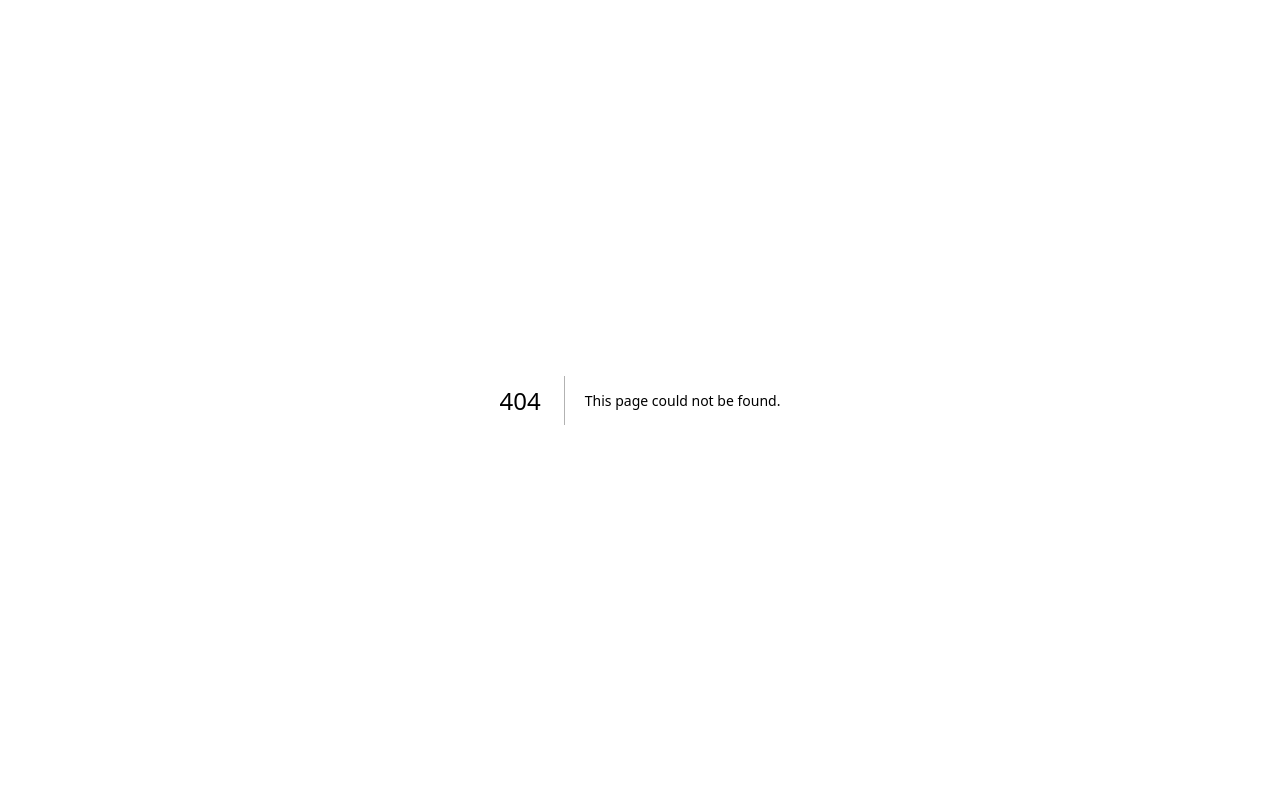
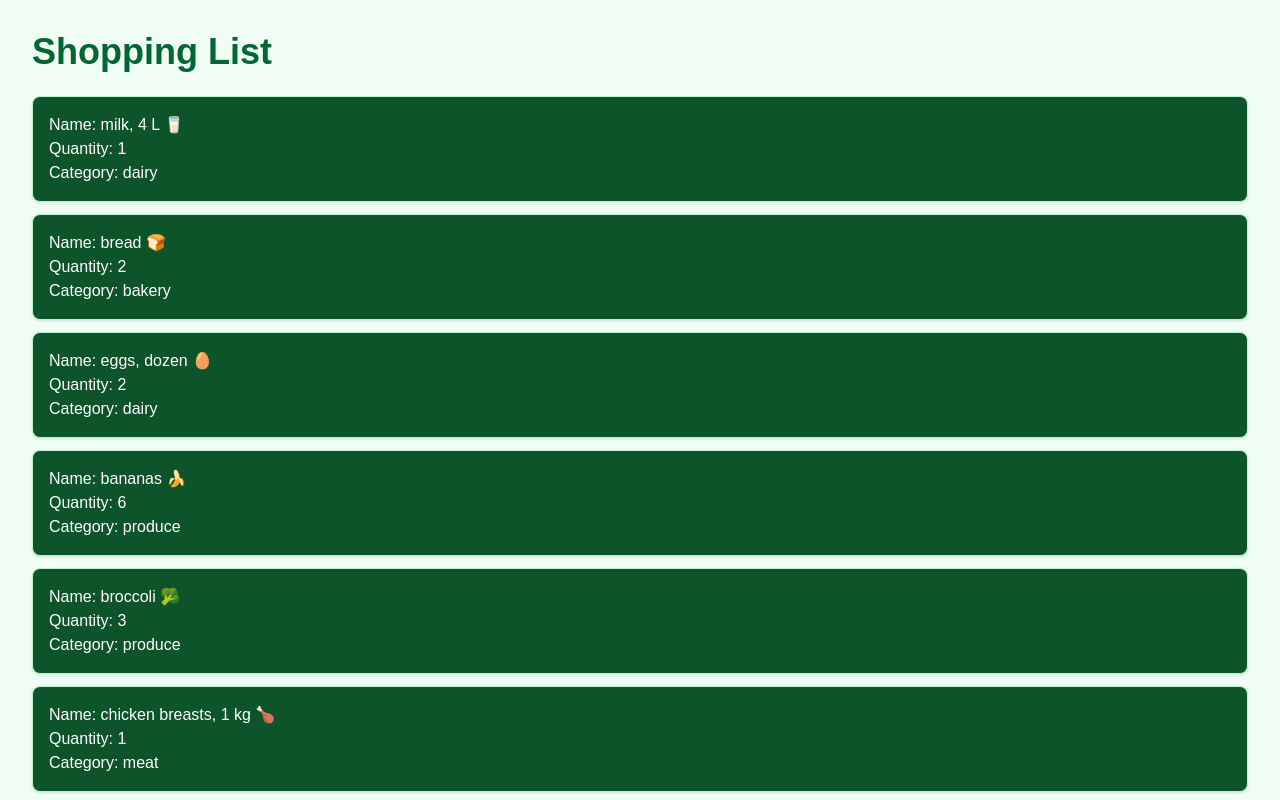
Before and after one commit to oniyemorolake-dev/cprg306-assignments, a Next.js app: page /week-3 in a window 1280 px wide. Before the commit this address had no page. Shown: the top 800 px of the page. Built offline with nearby package versions, Linux system fonts and the light colour scheme.

Commit message:
Add Week 3 shopping list assignment

```diff
--- a/app/page.tsx
+++ b/app/page.tsx
@@ -5,6 +5,7 @@ export default function Home() {
     <main>
       <h1>CPRG 306: Web Development 2 - Assignments</h1>
       <Link href="/week-2">Week 2</Link>
+      <Link href="/week-3">Week 3</Link>
       <p>Assignments and projects for this course.</p>
     </main>
   );
--- /dev/null
+++ b/app/week-3/item-list.js
@@ -0,0 +1,104 @@
+import Item from "./item";
+
+export default function ItemList() {
+   const item1 = {
+  name: "milk, 4 L 🥛",
+  quantity: 1,
+  category: "dairy",
+};
+
+const item2 = {
+  name: "bread 🍞",
+  quantity: 2,
+  category: "bakery",
+};
+
+const item3 = {
+  name: "eggs, dozen 🥚",
+  quantity: 2,
+  category: "dairy",
+};
+
+const item4 = {
+  name: "bananas 🍌",
+  quantity: 6,
+  category: "produce",
+};
+
+const item5 = {
+  name: "broccoli 🥦",
+  quantity: 3,
+  category: "produce",
+};
+
+const item6 = {
+  name: "chicken breasts, 1 kg 🍗",
+  quantity: 1,
+  category: "meat",
+};
+
+const item7 = {
+  name: "pasta sauce 🍝",
+  quantity: 3,
+  category: "canned goods",
+};
+
+const item8 = {
+  name: "spaghetti, 454 g 🍝",
+  quantity: 2,
+  category: "dry goods",
+};
+
+const item9 = {
+  name: "toilet paper, 12 pack 🧻",
+  quantity: 1,
+  category: "household",
+};
+
+const item10 = {
+  name: "paper towels, 6 pack",
+  quantity: 1,
+  category: "household",
+};
+
+const item11 = {
+  name: "dish soap 🍽️",
+  quantity: 1,
+  category: "household",
+};
+
+const item12 = {
+  name: "hand soap 🧼",
+  quantity: 4,
+  category: "household",
+};
+
+const items = [
+  item1,
+  item2,
+  item3,
+  item4,
+  item5,
+  item6,
+  item7,
+  item8,
+  item9,
+  item10,
+  item11,
+  item12,
+
+];
+
+    return (
+        <ul className="space-y-3">
+            {items.map((item) => (
+                <Item
+                    key={item.name}
+                    name={item.name}
+                    quantity={item.quantity}
+                    category={item.category}
+                />
+            ))}
+        </ul>
+    );
+}
--- /dev/null
+++ b/app/week-3/item.js
@@ -0,0 +1,9 @@
+export default function Item({name, quantity, category}) {
+    return (
+        <li className="rounded-lg border border-green-200 bg-green-900 p-4 text-white shadow-sm">
+            <p>Name: {name}</p>
+            <p>Quantity: {quantity}</p>
+            <p>Category: {category}</p>
+        </li>
+    );
+}
--- /dev/null
+++ b/app/week-3/page.js
@@ -0,0 +1,12 @@
+import ItemList from "./item-list";
+
+export default function Page() {
+    return (
+        <main className="min-h-screen bg-green-50 p-8">
+        <h1 className="mb-6 text-4xl font-bold text-green-800">
+        Shopping List
+</h1>
+    <ItemList />
+    </main>
+    );
+}
```
